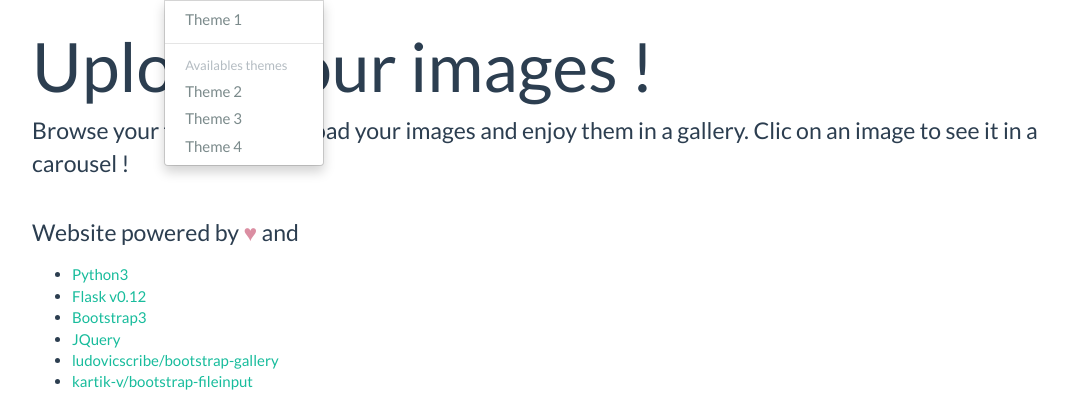
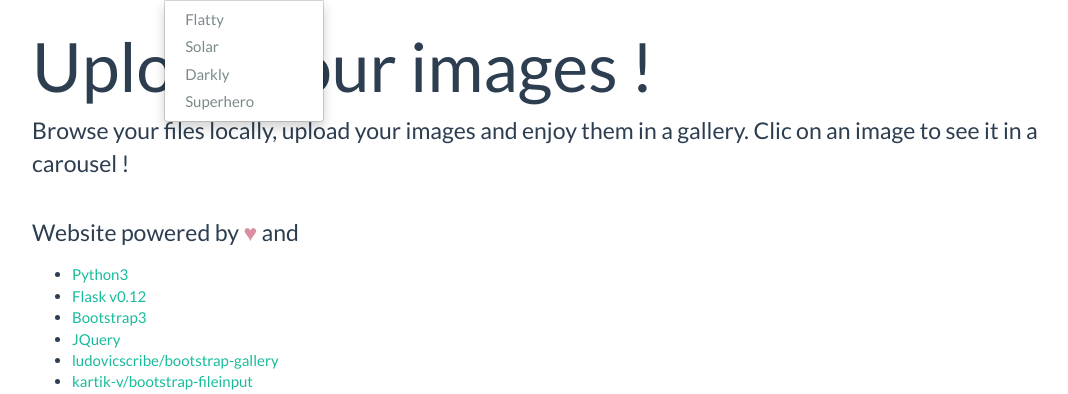
Before and after one commit to lescactus/http_gallery, a Flask app: template templates/index.html in a window 1280 px wide, after a click on "Themes". Shown: the part 60-454 px from the top of the page, without its empty margins (98-1166 px from the left). Run offline with Flask 2, Linux system fonts and the light colour scheme; the template is opened without the code that fills it: most values are stand-ins (such as "Sample title", 1, 10 or a date in 2020); grey boxes marked "Sample" are stand-in pictures; form fields are guessed from the names that the template uses; some libraries are stand-ins or nearby versions.

Commit message:
Can change the CSS main theme dynamically

```diff
--- a/app.py
+++ b/app.py
@@ -90,7 +90,10 @@
     # Create a bounded dictionnary from images and thumbnails
     dictionnary = dict(zip(images, thumbnails))
 
+    # Initialize ImageForm()
     form = ImageForm()
+
+
     if request.method == 'POST':
 
         # Form is submitted
@@ -122,10 +125,31 @@
             return redirect(request.url)
 
 
+
+    # If a cookie is set with the name "theme",
+    # get this cookie
+    if request.cookies.get("theme"):
+        theme = request.cookies.get("theme")
+    else:
+        # Default is 'flatty'
+        theme = "flatty"
+
+    response = make_response(render_template('index.html',
+        dictionnary=dictionnary,
+        form=form,
+        theme=theme))
+
+
+    response.set_cookie('theme', theme)
+
+
+
+    return response
+
     # Display the index for GET or POST requests
-    return render_template('index.html',
-        dictionnary=dictionnary,
-        form=form)
+    #return render_template('index.html',
+    #    dictionnary=dictionnary,
+    #    form=form)
 
 
 
--- a/templates/head.html
+++ b/templates/head.html
@@ -7,7 +7,22 @@
     <title>Upload your images</title>
     <link href="{{ url_for('static', filename='css/index.css') }}" rel="stylesheet" type="text/css" />
     <!-- <link href="{{ url_for('static', filename='css/bootstrap.min.css') }}" rel="stylesheet" type="text/css" /> -->
-    <link href="{{ url_for('static', filename='css/flatty.min.css') }}" rel="stylesheet" type="text/css" />
+    <!-- <link href="{{ url_for('static', filename='css/flatty.min.css') }}" rel="stylesheet" type="text/css" /> -->
+    {% if theme %}
+        {% if theme == "flatty" %}
+            <link href="{{ url_for('static', filename='css/flatty.min.css') }}" rel="stylesheet" type="text/css" />
+        {% elif theme == "solar" %}
+            <link href="{{ url_for('static', filename='css/solar.min.css') }}" rel="stylesheet" type="text/css" />
+        {% elif theme == "darkly" %}
+            <link href="{{ url_for('static', filename='css/darkly.min.css') }}" rel="stylesheet" type="text/css" />
+        {% elif theme == "superhero" %}
+            <link href="{{ url_for('static', filename='css/superhero.min.css') }}" rel="stylesheet" type="text/css" />
+        {% endif %}
+    {% else %} {# Default theme if no cookie set #}
+        <link href="{{ url_for('static', filename='css/flatty.min.css') }}" rel="stylesheet" type="text/css" />
+    {% endif %}
+
+
     <link href="{{ url_for('static', filename='css/fileinput.min.css') }}" rel="stylesheet" type="text/css" />
     <link href="{{ url_for('static', filename='css/bootstrap-gallery.css') }}" rel="stylesheet" type="text/css" />
 </head>
--- a/templates/index.html
+++ b/templates/index.html
@@ -28,5 +28,26 @@
             // initialize form (id='image') with defaults
             $("#image").fileinput();
         </script>
+        <script>
+            $('#theme1').click(function(){
+                document.cookie = "theme=flatty";
+                location.reload();
+             });
+
+            $('#theme2').click(function(){
+                document.cookie = "theme=solar";
+                location.reload();
+            });
+
+            $('#theme3').click(function(){
+                document.cookie = "theme=darkly";
+                location.reload();
+            });
+
+            $('#theme4').click(function(){
+                document.cookie = "theme=superhero";
+                location.reload();
+            });
+        </script>
     </body>
 </html>
--- a/templates/navbar.html
+++ b/templates/navbar.html
@@ -15,13 +15,44 @@
               <li class="active"><a href="{{ url_for('main') }}">Index</a></li>
               <li class="dropdown">
                  <a href="#" class="dropdown-toggle" data-toggle="dropdown" role="button" aria-haspopup="true" aria-expanded="false">Themes <span class="caret"></span></a>
-                 <ul class="dropdown-menu">
-                    <li><a href="#">Theme 1</a></li>
-                    <li role="separator" class="divider"></li>
-                    <li class="dropdown-header">Availables themes</li>
-                    <li><a href="#">Theme 2</a></li>
-                    <li><a href="#">Theme 3</a></li>
-                    <li><a href="#">Theme 4</a></li>
+                 <ul class="dropdown-menu" id="themes">
+                    {% if theme %}
+                        {% if theme == "flatty" %}
+                            <li><a href="#" id="theme1">Flatty</a></li>
+                            <li role="separator" class="divider"></li>
+                            <li class="dropdown-header">Availables themes</li>
+                            <li><a href="#" id="theme2">Solar</a></li>
+                            <li><a href="#" id="theme3">Darkly</a></li>
+                            <li><a href="#" id="theme4">Superhero</a></li>
+                        {% elif theme == "solar" %}
+                            <li><a href="#" id="theme2">Solar</a></li>
+                            <li role="separator" class="divider"></li>
+                            <li class="dropdown-header">Availables themes</li>
+                            <li><a href="#" id="theme1">Flatty</a></li>
+                            <li><a href="#" id="theme3">Darkly</a></li>
+                            <li><a href="#" id="theme4">Superhero</a></li>
+                        {% elif theme == "darkly" %}
+                            <li><a href="#" id="theme3">Darkly</a></li>
+                            <li role="separator" class="divider"></li>
+                            <li class="dropdown-header">Availables themes</li>
+                            <li><a href="#" id="theme1">Flatty</a></li>
+                            <li><a href="#" id="theme2">Solar</a></li>
+                            <li><a href="#" id="theme4">Superhero</a></li>
+                        {% elif theme == "superhero" %}
+                            <li><a href="#" id="theme4">Superhero</a></li>
+                            <li role="separator" class="divider"></li>
+                            <li class="dropdown-header">Availables themes</li>
+                            <li><a href="#" id="theme1">Flatty</a></li>
+                            <li><a href="#" id="theme2">Solar</a></li>
+                            <li><a href="#" id="theme3">Darkly</a></li>
+                        {% endif %}
+                    {% else %} {# Default if no cookie set #}
+                        <li><a href="#" id="theme1">Flatty</a></li>
+                        <li><a href="#" id="theme2">Solar</a></li>
+                        <li><a href="#" id="theme3">Darkly</a></li>
+                        <li><a href="#" id="theme4">Superhero</a></li>
+                    {% endif %}
+
                  </ul>
               </li>
            </ul>
```
